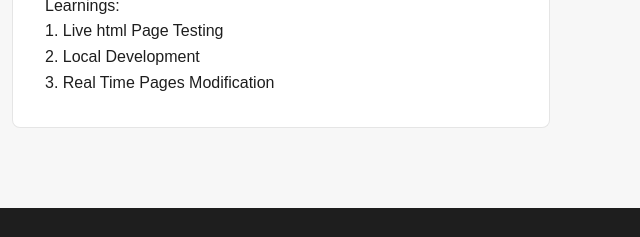
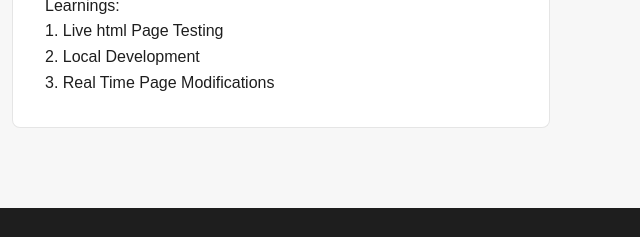
Before and after one commit to Mahefoz-Sowad/Basics_of_web_development, a plain HTML site: page s3/index.html in a window 1280 px wide. Shown: the part 1069-1306 px from the top of the page, 640-1280 px from the left. Drawn offline with Linux system fonts and the light colour scheme.

Commit message:
Fix typo in the topics list in index.html

```diff
--- a/s3/index.html
+++ b/s3/index.html
@@ -104,7 +104,7 @@
                         <ol>
                         <li>Live html Page Testing</li>
                         <li>Local Development</li>
-                        <li>Real Time Pages Modification</li>
+                        <li>Real Time Page Modifications</li>
                     </ol>
                     </article>
 
```
